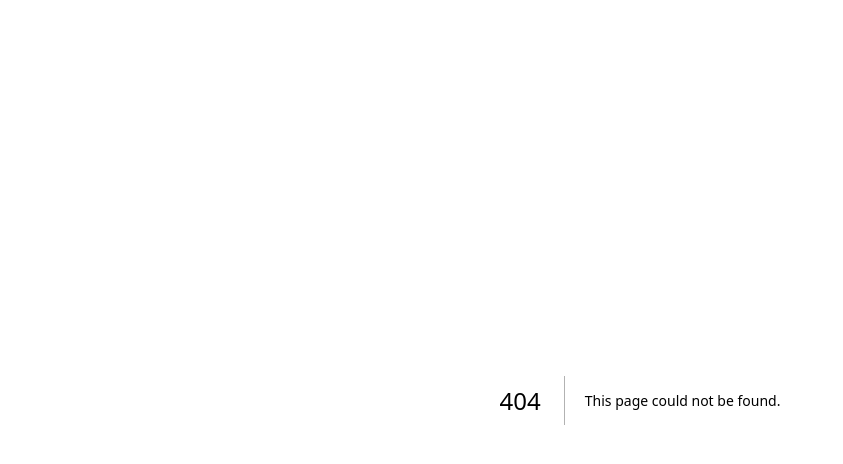
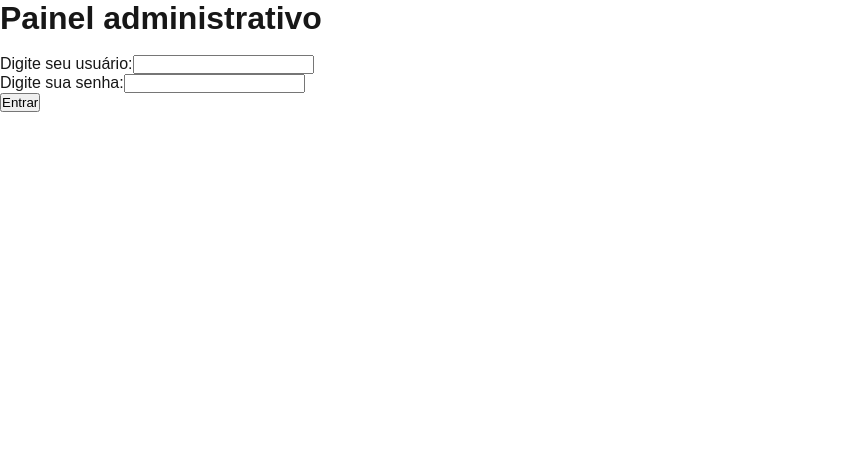
Before and after one commit to amandaverniz/react, a Next.js app: page /painel in a window 1280 px wide. Before the commit this address had no page. Shown: the top 464 px of the page, without its empty margins (0-843 px from the left). Built offline with nearby package versions, Linux system fonts and the light colour scheme.

Commit message:
tela de login painel

```diff
--- a/app/cadastro/page.js
+++ b/app/cadastro/page.js
@@ -12,7 +12,7 @@ export default function Cadastro() {
     function enviaMensagem(e) {
         e.preventDefault();
 
-        if (mensagem === "" || nome === "") {
+        if (mensagem == "" || nome == "") {
             toast.error("Por favor, preencha todos os campos.");
         } else {
             toast.success("Mensagem enviada com sucesso!");
--- /dev/null
+++ b/app/painel/page.js
@@ -0,0 +1,70 @@
+'use client'
+import { useState } from "react";
+import "./painel.css"
+
+function Painel() {
+
+    const [usuario, alteraUsuario] = useState("")
+    const [ senha, alteraSenha] = useState ("")
+    const [ mostraerro, altera_mostraerro] = useState(false)
+
+    function validarLogin(){
+        if(usuario == amandavv && senha == 123456){
+
+        }
+    }
+    return (
+        <div>
+            <h1>Painel administrativo</h1>
+
+            <br/>
+
+
+                <label>
+                    Digite seu usuário:
+                    <input
+                        type="text"
+                        value={usuario}
+                        onChange={(e) => alteraUsuario(e.target.value)}
+                    />
+                </label>
+
+            <br/>
+
+                <label>
+                    Digite sua senha:
+                    <input
+                        type="password"
+                        value={senha}
+                        onChange={(e) => alteraSenha(e.target.value)}
+                    />
+                </label>
+
+            <br/>
+
+            <button onClick={()=> validarLogin()} >Entrar</button>
+
+
+            {/* Operador TERNÁRIO   */}
+            {/* ? = if ; : = else */}
+
+
+            {
+                mostraerro == true ?
+                    <div className="erro">
+                        <p>Usuário ou senha incorretos</p>
+                    </div>
+                :
+                <div></div>
+            }
+
+
+
+
+        </div>
+
+
+     );
+}
+
+export default Painel;
--- /dev/null
+++ b/app/painel/painel.css
@@ -0,0 +1,5 @@
+.erro{
+    color: lightpink;
+    background: darkred;
+    padding: 10px;
+}
```
